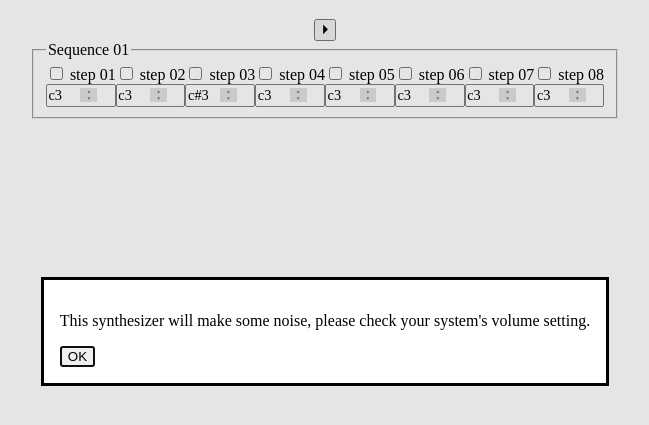
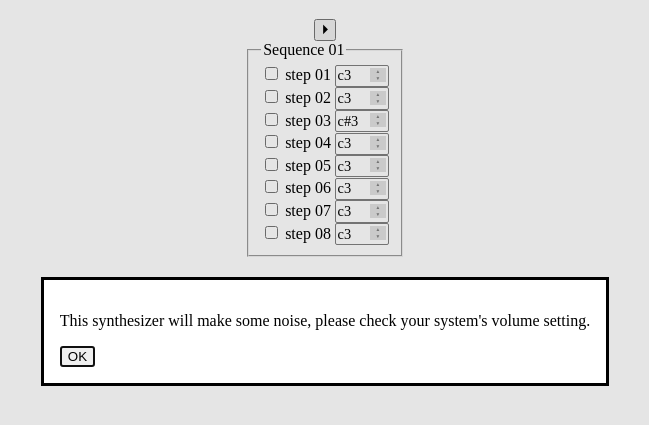
Before and after one commit to p-mcmahon-rmit/sequencer-prototype, a website: page index.html in a window 1280 px wide. Shown: the part 69-494 px from the top of the page, without its empty margins (315-964 px from the left). Drawn offline with nearby package versions, Linux system fonts and the light colour scheme.

Commit message:
Revert "example"
This reverts commit 0be34ab7c717692e34160f944b086d2252ac95ac.

```diff
--- a/style.css
+++ b/style.css
@@ -40,16 +40,16 @@ body {
 }
 
 /*1*/
-fieldset {
-  display: flex;
-  /*gap: 1rem;*/
-}
+/*fieldset {*/
+/*  display: flex;*/
+/*  !*gap: 1rem;*!*/
+/*}*/
 
-.seqStepBox{
-  display: flex;
-  flex-direction: column;
-  /*align-items: center;*/
-}
+/*.seqStepBox{*/
+/*  display: flex;*/
+/*  flex-direction: column;*/
+/*  !*align-items: center;*!*/
+/*}*/
 
 /*2*/
 /*.seqStepsBox {*/
```
